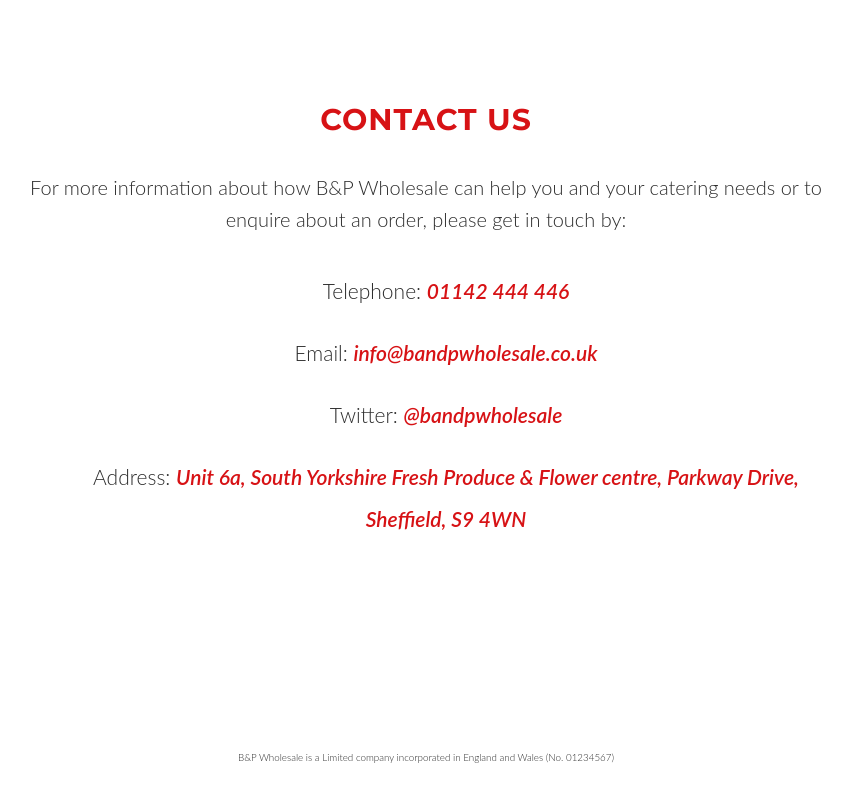
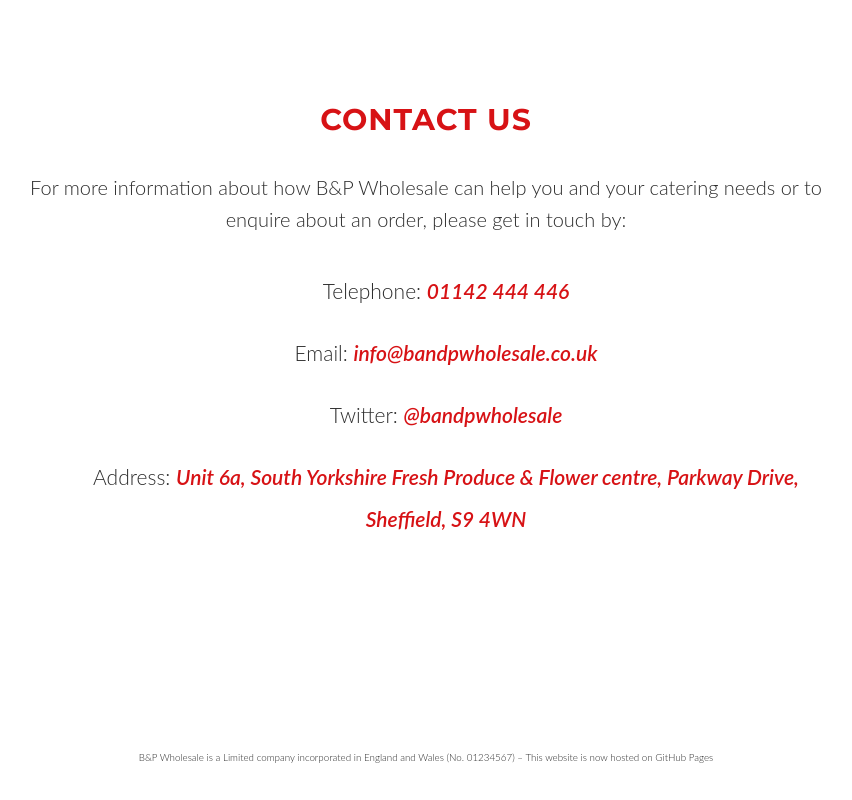
Before and after one commit to timbrazier/bandpwholesale, a website: page index.html in a window 1280 px wide. Shown: the part 8992-9792 px from the top of the page, without its empty margins (214-1066 px from the left). Drawn offline with nearby package versions, Linux system fonts and the light colour scheme; some packages are replaced by stand-ins of ours; a script that the page names is missing.

Commit message:
Update index.html

```diff
--- a/index.html
+++ b/index.html
@@ -360,7 +360,7 @@
         </div>
         <div class="row footer">
           <div class="col-md-12">
-            <p>B&amp;P Wholesale is a Limited company incorporated in England and Wales (No. 01234567)</p>
+            <p>B&amp;P Wholesale is a Limited company incorporated in England and Wales (No. 01234567) – This website is now hosted on GitHub Pages</p>
           </div>
         </div>
     </section>
```
